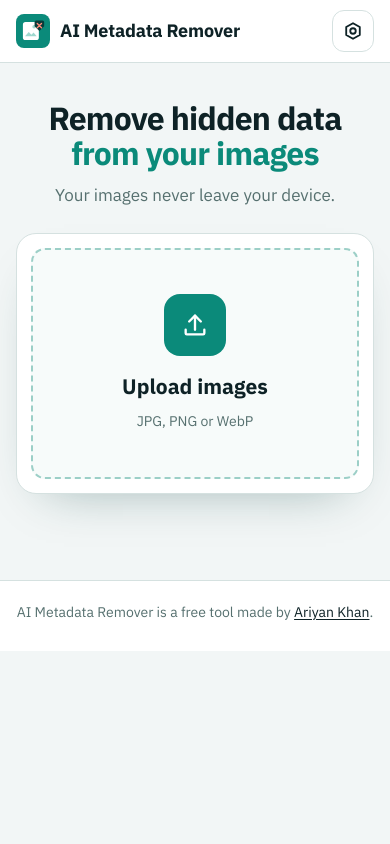
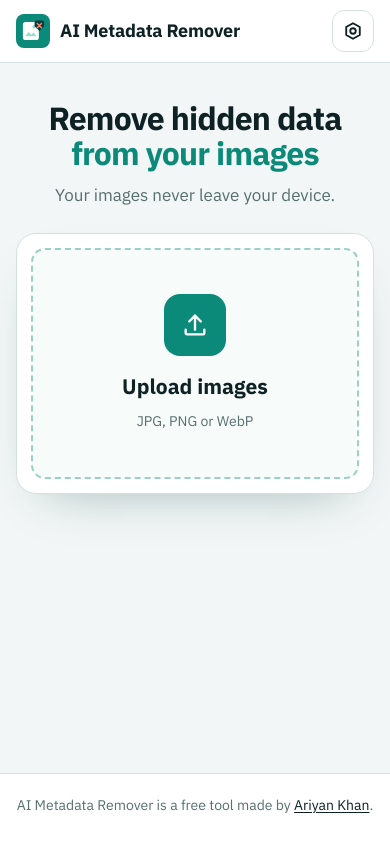
Before and after one commit to byariyankhan/ariyankhan, a PHP site: page /ai-metadata-remover/ in a window 390 px wide. Run offline with PHP 8.4, Linux system fonts and the light colour scheme.

Commit message:
Blog no longer blank on phones; tool footers sit at the bottom of the screen (#298)
The blog's article section now reveals as soon as its top edge is on
screen. The 15% threshold could never fire for a ~5,500 px section on a
phone, so the page stayed blank. The tool pages are now at least one
screen tall, so their footer sits at the bottom.

Co-Authored-By: Claude Opus 5.5 <noreply@anthropic.com>
Claude-Session: https://claude.ai/code/session_017Ebd2FBQWXk9FfTHRz5W31

```diff
--- a/ai-metadata-remover/about.html
+++ b/ai-metadata-remover/about.html
@@ -40,7 +40,7 @@
     <link rel="preconnect" href="https://fonts.googleapis.com" />
     <link rel="preconnect" href="https://fonts.gstatic.com" crossorigin />
     <link href="https://fonts.googleapis.com/css2?family=IBM+Plex+Mono:wght@500&family=IBM+Plex+Sans:wght@400;500;600;700&display=swap" rel="stylesheet" />
-    <link rel="stylesheet" href="/css/ai-metadata-remover.css?v=5" />
+    <link rel="stylesheet" href="/css/ai-metadata-remover.css?v=6" />
 
     <script type="application/ld+json">
 {
--- a/ai-metadata-remover/how-to-use.html
+++ b/ai-metadata-remover/how-to-use.html
@@ -40,7 +40,7 @@
     <link rel="preconnect" href="https://fonts.googleapis.com" />
     <link rel="preconnect" href="https://fonts.gstatic.com" crossorigin />
     <link href="https://fonts.googleapis.com/css2?family=IBM+Plex+Mono:wght@500&family=IBM+Plex+Sans:wght@400;500;600;700&display=swap" rel="stylesheet" />
-    <link rel="stylesheet" href="/css/ai-metadata-remover.css?v=5" />
+    <link rel="stylesheet" href="/css/ai-metadata-remover.css?v=6" />
 
     <script type="application/ld+json">
 {
--- a/ai-metadata-remover/index.html
+++ b/ai-metadata-remover/index.html
@@ -40,7 +40,7 @@
     <link rel="preconnect" href="https://fonts.googleapis.com" />
     <link rel="preconnect" href="https://fonts.gstatic.com" crossorigin />
     <link href="https://fonts.googleapis.com/css2?family=IBM+Plex+Mono:wght@500&family=IBM+Plex+Sans:wght@400;500;600;700&display=swap" rel="stylesheet" />
-    <link rel="stylesheet" href="/css/ai-metadata-remover.css?v=5" />
+    <link rel="stylesheet" href="/css/ai-metadata-remover.css?v=6" />
 
     <script type="application/ld+json">
 {
--- a/ai-metadata-remover/privacy.html
+++ b/ai-metadata-remover/privacy.html
@@ -40,7 +40,7 @@
     <link rel="preconnect" href="https://fonts.googleapis.com" />
     <link rel="preconnect" href="https://fonts.gstatic.com" crossorigin />
     <link href="https://fonts.googleapis.com/css2?family=IBM+Plex+Mono:wght@500&family=IBM+Plex+Sans:wght@400;500;600;700&display=swap" rel="stylesheet" />
-    <link rel="stylesheet" href="/css/ai-metadata-remover.css?v=5" />
+    <link rel="stylesheet" href="/css/ai-metadata-remover.css?v=6" />
 
     <script type="application/ld+json">
 {
--- a/blog/index.html
+++ b/blog/index.html
@@ -818,6 +818,6 @@
     <script src="../js/site-nav.js?v=11"></script>
     <script src="../js/site-footer.js?v=17"></script>
     <script src="../js/main.js?v=24"></script>
-    <script src="js/blog.js?v=1"></script>
+    <script src="js/blog.js?v=2"></script>
   </body>
 </html>
--- a/blog/js/blog.js
+++ b/blog/js/blog.js
@@ -58,7 +58,10 @@
         entry.target.classList.add('is-visible');
         revealObserver.unobserve(entry.target);
       });
-    }, { threshold: 0.15 });
+    // Reveal as soon as the top edge is on screen. A ratio threshold (it was 0.15) never fires for a section taller
+    // than about seven screens: with 18 articles the grid is ~5,500 px on a phone, so it could show at most 15% of
+    // itself and stayed invisible, a blank page, until the reader had scrolled far down.
+    }, { threshold: 0, rootMargin: '0px 0px -8% 0px' });
 
     revealEls.forEach(el => revealObserver.observe(el));
   }
--- a/css/ai-metadata-remover.css
+++ b/css/ai-metadata-remover.css
@@ -175,3 +175,9 @@ body.amrk{ margin:0; background:var(--bg); color:var(--ink); font-family:var(--s
   .amr-home .amr-drop{ padding:44px 16px; }
 }
 @media(prefers-reduced-motion:reduce){ .amr-drop, .amr-drop-icon{ transition:none; animation:none !important; } }
+
+/* Short pages (the tool before anything is uploaded, the privacy page) still end at the bottom of the screen:
+   the page is at least one screen tall and the main area takes up the slack, so the footer sits at the bottom. */
+body.amrk{ display:flex; flex-direction:column; min-height:100vh; min-height:100dvh; }
+body.amrk > main{ flex:1 0 auto; width:100%; }
+body.amrk > header, body.amrk > footer{ flex-shrink:0; }
--- a/css/map-maker.css
+++ b/css/map-maker.css
@@ -190,3 +190,9 @@ body.mm-busy .mm-canvas{ opacity:.7; }
   .mm-page{ padding-top:18px; }
 }
 @media(prefers-reduced-motion:reduce){ *{ transition:none !important; } }
+
+/* Short pages (the tool before anything is uploaded, the privacy page) still end at the bottom of the screen:
+   the page is at least one screen tall and the main area takes up the slack, so the footer sits at the bottom. */
+body.mmk{ display:flex; flex-direction:column; min-height:100vh; min-height:100dvh; }
+body.mmk > main{ flex:1 0 auto; width:100%; }
+body.mmk > header, body.mmk > footer{ flex-shrink:0; }
--- a/map-maker/about.html
+++ b/map-maker/about.html
@@ -40,7 +40,7 @@
     <link rel="preconnect" href="https://fonts.googleapis.com" />
     <link rel="preconnect" href="https://fonts.gstatic.com" crossorigin />
     <link href="https://fonts.googleapis.com/css2?family=Fraunces:ital,opsz,wght@0,9..144,600;0,9..144,700;1,9..144,600&family=Inter:wght@400;500;600;700&display=swap" rel="stylesheet" />
-    <link rel="stylesheet" href="/css/map-maker.css?v=2" />
+    <link rel="stylesheet" href="/css/map-maker.css?v=3" />
 
     <script type="application/ld+json">
 {
--- a/map-maker/how-to-use.html
+++ b/map-maker/how-to-use.html
@@ -40,7 +40,7 @@
     <link rel="preconnect" href="https://fonts.googleapis.com" />
     <link rel="preconnect" href="https://fonts.gstatic.com" crossorigin />
     <link href="https://fonts.googleapis.com/css2?family=Fraunces:ital,opsz,wght@0,9..144,600;0,9..144,700;1,9..144,600&family=Inter:wght@400;500;600;700&display=swap" rel="stylesheet" />
-    <link rel="stylesheet" href="/css/map-maker.css?v=2" />
+    <link rel="stylesheet" href="/css/map-maker.css?v=3" />
 
     <script type="application/ld+json">
 {
--- a/map-maker/index.html
+++ b/map-maker/index.html
@@ -40,7 +40,7 @@
     <link rel="preconnect" href="https://fonts.googleapis.com" />
     <link rel="preconnect" href="https://fonts.gstatic.com" crossorigin />
     <link href="https://fonts.googleapis.com/css2?family=Fraunces:ital,opsz,wght@0,9..144,600;0,9..144,700;1,9..144,600&family=Inter:wght@400;500;600;700&display=swap" rel="stylesheet" />
-    <link rel="stylesheet" href="/css/map-maker.css?v=2" />
+    <link rel="stylesheet" href="/css/map-maker.css?v=3" />
     <link rel="preload" href="/js/vendor/countries-110m.json" as="fetch" crossorigin="anonymous" />
 
     <script type="application/ld+json">
--- a/map-maker/privacy.html
+++ b/map-maker/privacy.html
@@ -40,7 +40,7 @@
     <link rel="preconnect" href="https://fonts.googleapis.com" />
     <link rel="preconnect" href="https://fonts.gstatic.com" crossorigin />
     <link href="https://fonts.googleapis.com/css2?family=Fraunces:ital,opsz,wght@0,9..144,600;0,9..144,700;1,9..144,600&family=Inter:wght@400;500;600;700&display=swap" rel="stylesheet" />
-    <link rel="stylesheet" href="/css/map-maker.css?v=2" />
+    <link rel="stylesheet" href="/css/map-maker.css?v=3" />
 
     <script type="application/ld+json">
 {
```
